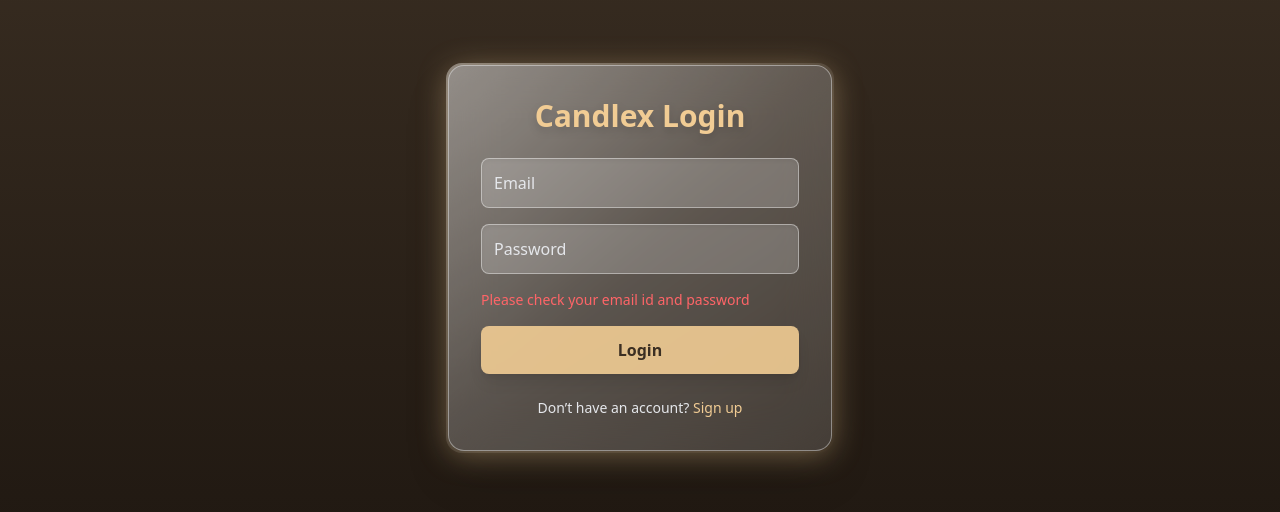
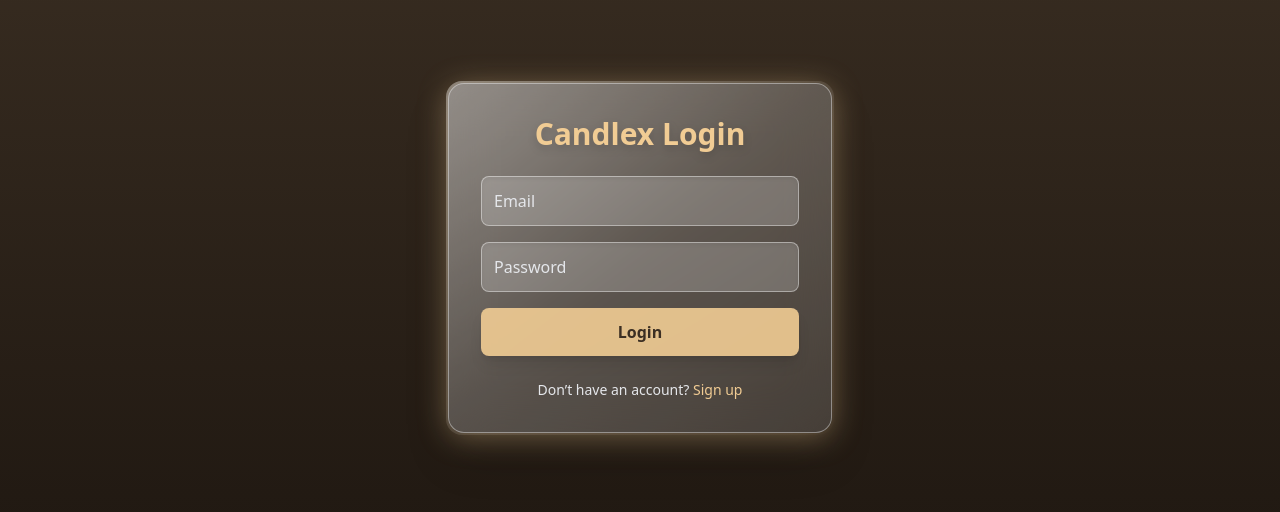
Before and after one commit to AMDHAAROON/Candlex.io, a React (Vite) app: page /login in a window 1280 px wide. Shown: the part 142-654 px from the top of the page. Built offline with nearby package versions, Linux system fonts and the light colour scheme; no server answers; a web font is replaced by a local one.

Commit message:
fix: update firebase import paths and improve error handling in login and signup pages

```diff
--- a/src/Pages/Loginpage.jsx
+++ b/src/Pages/Loginpage.jsx
@@ -1,7 +1,7 @@
 // src/pages/Login.jsx
 import React, { useState } from "react";
 import { signInWithEmailAndPassword } from "firebase/auth";
-import { auth } from "../Utility/firebase"; // import firebase auth
+import { auth } from "../Utility/firebase/firebase"; // import firebase auth
 
 export default function Login() {
   const [email, setEmail] = useState("");
@@ -14,11 +14,10 @@ export default function Login() {
 
     try {
       await signInWithEmailAndPassword(auth, email, password);
-      alert("✅ Login successful!");
-      // Example: navigate to dashboard
+      alert("Login successful!");
       window.location.href = "/";
     } catch (err) {
-      setError(err.message);
+      setError("Please check your email and password");
     }
   };
 
@@ -51,7 +50,7 @@ export default function Login() {
               required
             />
 
-             <p className="text-red-400 text-sm">Please check your email id and password</p>
+            {error && <p className="text-red-400 text-sm">{error}</p>}
 
             <button
               type="submit"
--- a/src/Pages/Signup.jsx
+++ b/src/Pages/Signup.jsx
@@ -1,6 +1,6 @@
 import React, { useState } from "react";
 import { createUserWithEmailAndPassword } from "firebase/auth";
-import { auth } from "../Utility/firebase";
+import { auth } from "../Utility/firebase/firebase";
 
 export default function Signup() {
   const [email, setEmail] = useState("");
@@ -13,7 +13,7 @@ export default function Signup() {
 
     try {
       await createUserWithEmailAndPassword(auth, email, password);
-      alert("✅ Account created successfully!");
+      alert(" Account created successfully!");
       window.location.href = "/login"; // Go back to login
     } catch (err) {
       setError(err.message);
```
